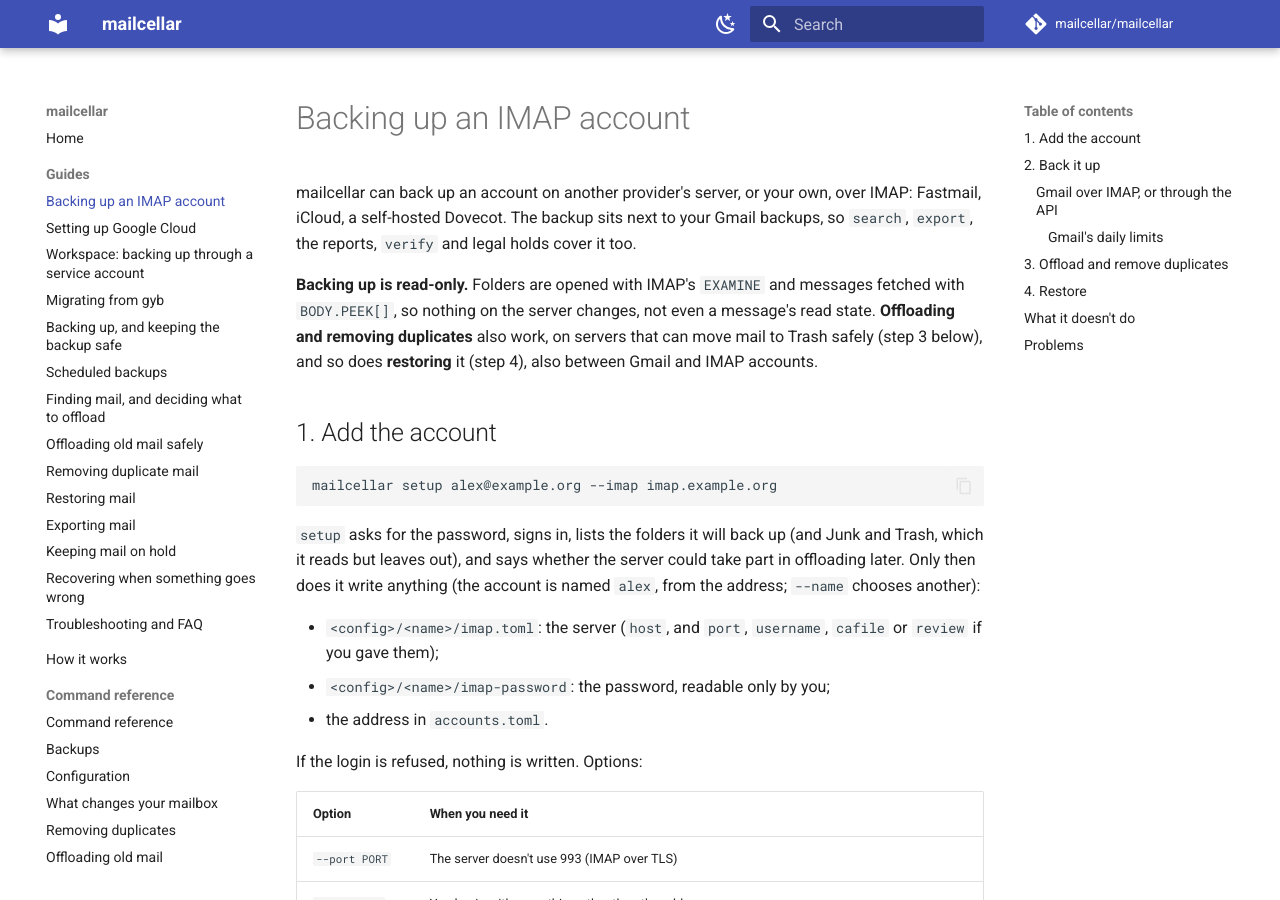
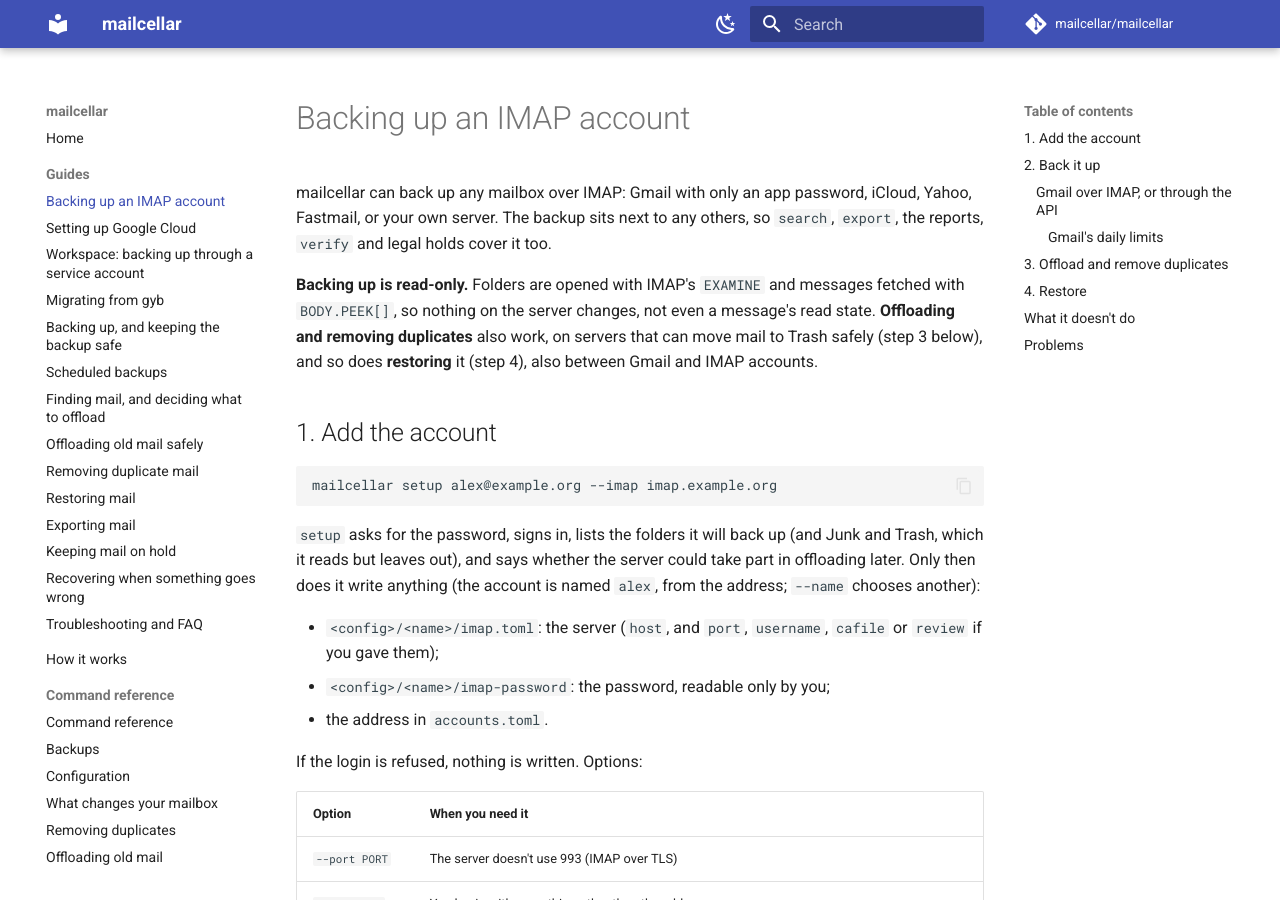
Before and after one commit to mailcellar/mailcellar, an MkDocs documentation site: the page built from docs/guide/imap.md, in a window 1280 px wide and 900 px high. Built offline with MkDocs 1.6.1 and Material for MkDocs 9.7.7, drawn with Linux system fonts in a browser that asks for light colours; comment, search, counter and statistics services are not loaded; some of the changed text lies outside the part shown.

Commit message:
docs(imap): Gmail is an IMAP account too
The IMAP guide opened with "another provider's server", its description
listed every provider but Gmail, and the configuration reference said
the same, though Gmail over IMAP is the quickest way in since 0.25.0.

Co-Authored-By: Claude Opus 5.5 <noreply@anthropic.com>

```diff
--- a/docs/guide/imap.md
+++ b/docs/guide/imap.md
@@ -1,13 +1,13 @@
 ---
-description: "Back up iCloud Mail, Yahoo Mail, Fastmail or a self-hosted Dovecot server over IMAP, read-only, then search, offload, deduplicate and restore it as with Gmail."
+description: "Back up Gmail, iCloud Mail, Yahoo Mail, Fastmail or a self-hosted Dovecot server over IMAP, read-only, then search, offload, deduplicate and restore it."
 ---
 
 # Backing up an IMAP account
 
-mailcellar can back up an account on another provider's server, or your
-own, over IMAP: Fastmail, iCloud, a self-hosted Dovecot. The backup sits
-next to your Gmail backups, so `search`, `export`, the reports, `verify`
-and legal holds cover it too.
+mailcellar can back up any mailbox over IMAP: Gmail with only an app
+password, iCloud, Yahoo, Fastmail, or your own server. The backup sits
+next to any others, so `search`, `export`, the reports, `verify` and
+legal holds cover it too.
 
 **Backing up is read-only.** Folders are opened with IMAP's `EXAMINE` and
 messages fetched with `BODY.PEEK[]`, so nothing on the server changes,
@@ -129,7 +129,7 @@ What the backup keeps, in gyb's layout, as for Gmail:
   Gmail's own message ID, the one the Gmail API gives.
 
 `count` compares the server with the backup; `verify` and
-`verify --chain` check the backup itself, as for Gmail.
+`verify --chain` check the backup itself, as for any account.
 
 ### Gmail over IMAP, or through the API
 
```
Also changed, not shown: other parts of docs/guide/imap.md (+1 -1 lines), docs/reference/configuration.md (+1 -1 lines).
